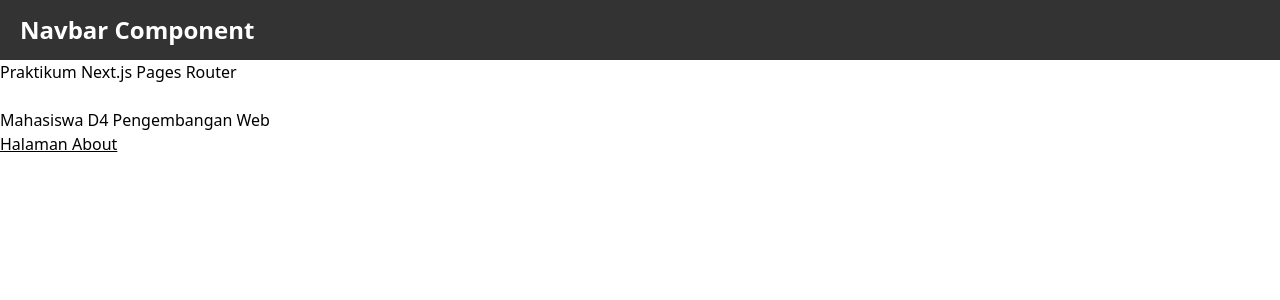
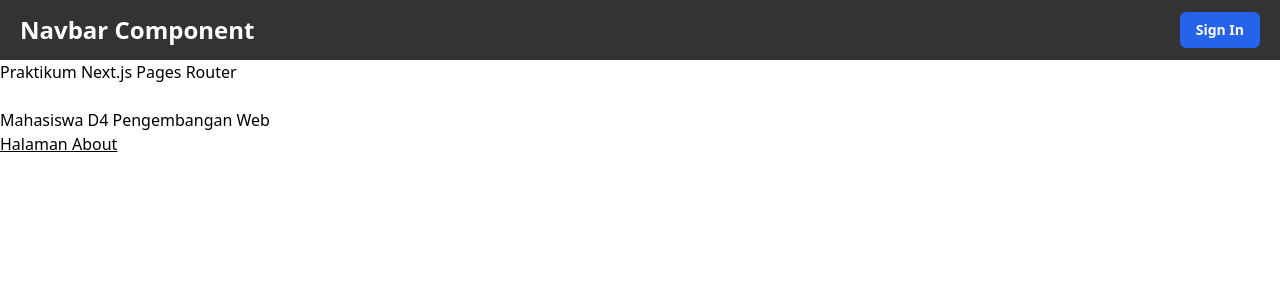
Before and after one commit to adfhsjt/pemograman_framework, a Next.js app in the folder Code/praktikum/my-app/: page / in a window 1280 px wide. Shown: the top 300 px of the page. Built offline with nearby package versions, Linux system fonts and the light colour scheme; no server answers.

Commit message:
Bagian 5 – Tambahkan Tombol Login & Logout

```diff
--- a/Code/praktikum/my-app/src/components/layouts/navbar/index.tsx
+++ b/Code/praktikum/my-app/src/components/layouts/navbar/index.tsx
@@ -1,11 +1,28 @@
 import syles from "./navbar.module.css";
+import { signIn, signOut, useSession } from "next-auth/react";
 
 const Navbar = () => {
+    const { data } = useSession();
+    // const {data: session} = useSession();
+    // console.log("session:", session);
     return (
         <div className={syles.navbar}>
             <div className="big">
                 Navbar Component
             </div>
+            {data ?(
+            <button
+                className="rounded-md bg-red-600 px-4 py-2 text-sm font-semibold text-white shadow-sm transition hover:bg-red-700 focus:outline-none focus:ring-2 focus:ring-red-300"
+                onClick={() => signOut()}>
+                Sign Out
+            </button>
+            ):(
+                <button
+                className="rounded-md bg-blue-600 px-4 py-2 text-sm font-semibold text-white shadow-sm transition hover:bg-blue-700 focus:outline-none focus:ring-2 focus:ring-blue-300"
+                onClick={() => signIn()}>
+                Sign In
+            </button>
+            )}
         </div>
     );
 };
--- a/Code/praktikum/my-app/src/components/layouts/navbar/navbar.module.css
+++ b/Code/praktikum/my-app/src/components/layouts/navbar/navbar.module.css
@@ -8,4 +8,5 @@
   padding: 0 20px;
   font-size: 25px;
   font-weight: 600;
+  justify-content: space-between;
 }
```
Also changed, not shown: 1 other file (tests, documents, lock files or other folders).
